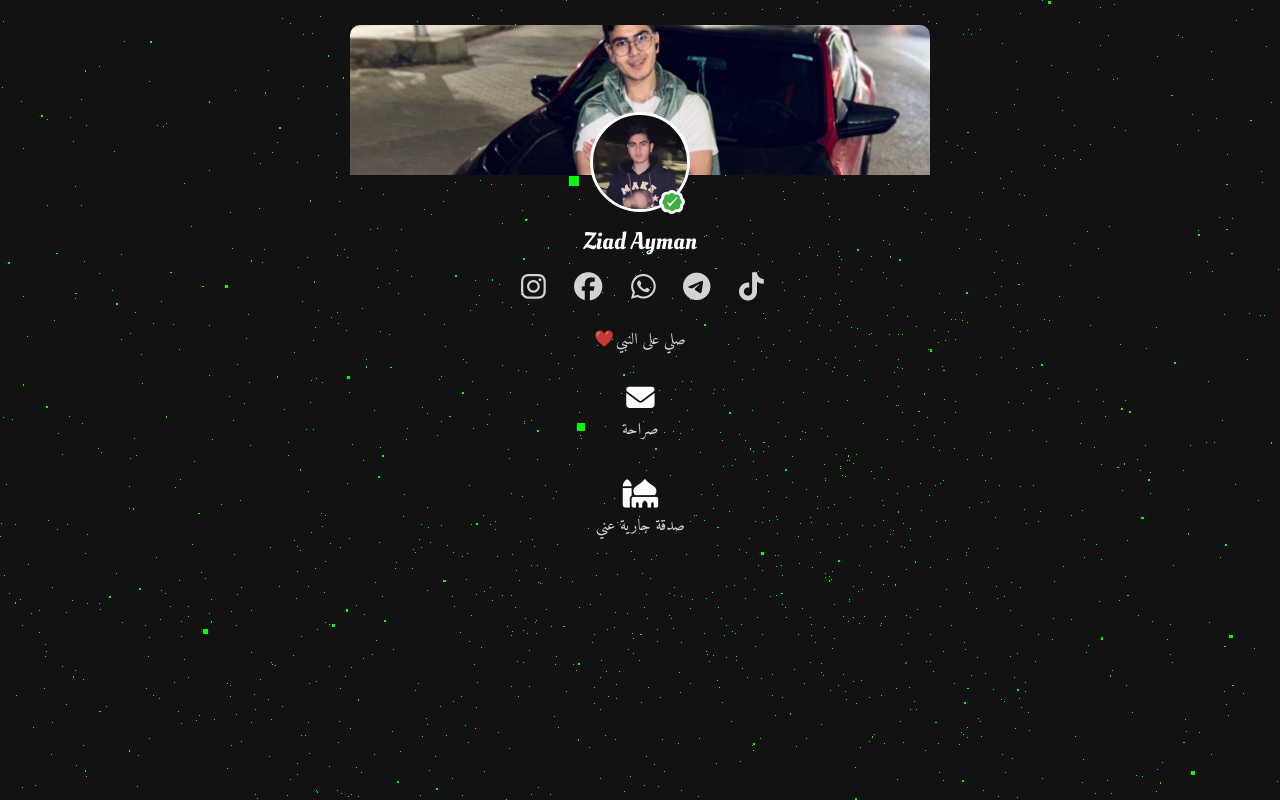
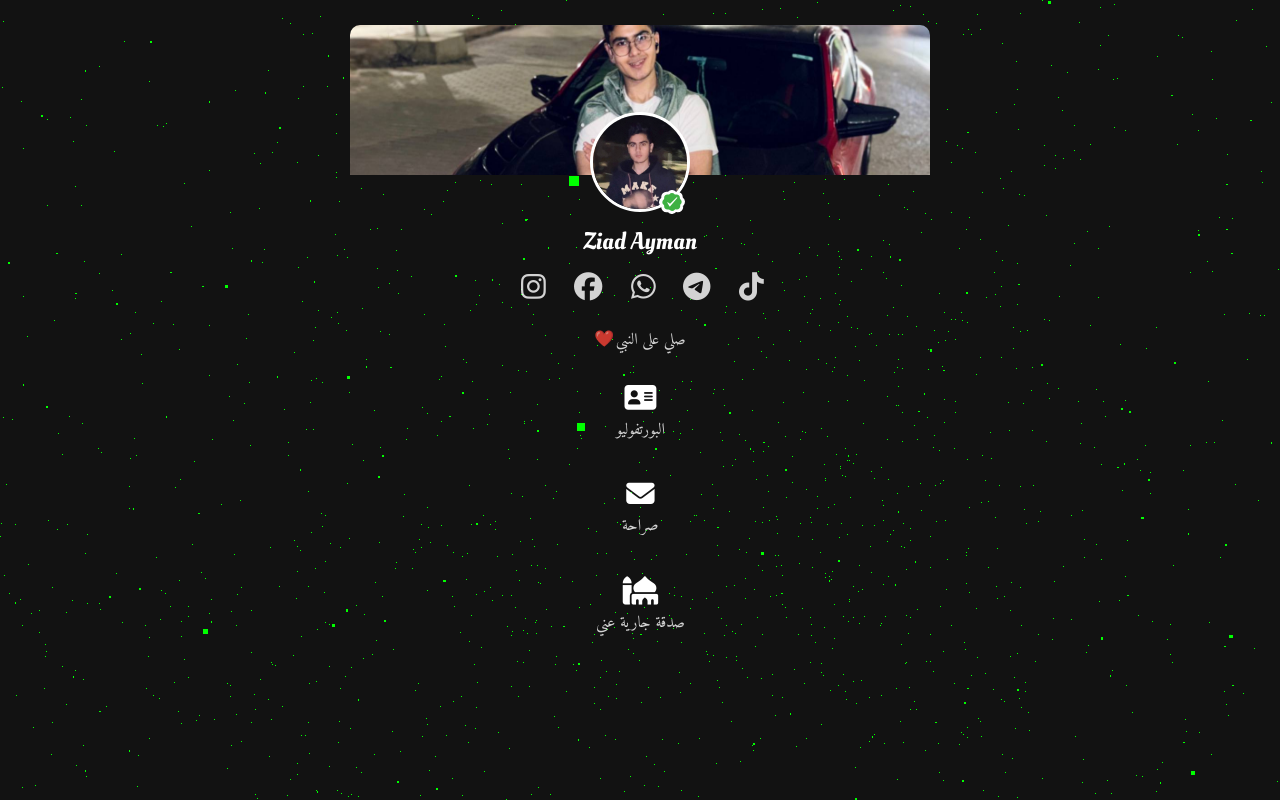
Before and after one commit to ziad-74/profile-social, a plain HTML site: page index.html in a window 1280 px wide. Drawn offline with nearby package versions, Linux system fonts and the light colour scheme.

Commit message:
Update index.html

```diff
--- a/index.html
+++ b/index.html
@@ -119,7 +119,12 @@
             <p style="display: inline;">صلي على النبي</p>
             <p style="display: inline;margin-right: -15px;">❤️</p>
         </div>
+        <div class="links">
+            <a href="https://ziad-portfolio.codemz.com">
+                <i class="fa-solid fa-address-card animate__animated animate__zoomInLeft"><p>البورتفوليو</p></i>
 
+            </a>
+        </div>
         <div class="links">
             <a href="http://ziad880.sarhne.com">
                 <i class="fa-solid fa-envelope animate__animated animate__zoomInLeft"><p>صراحة</p></i>
```
